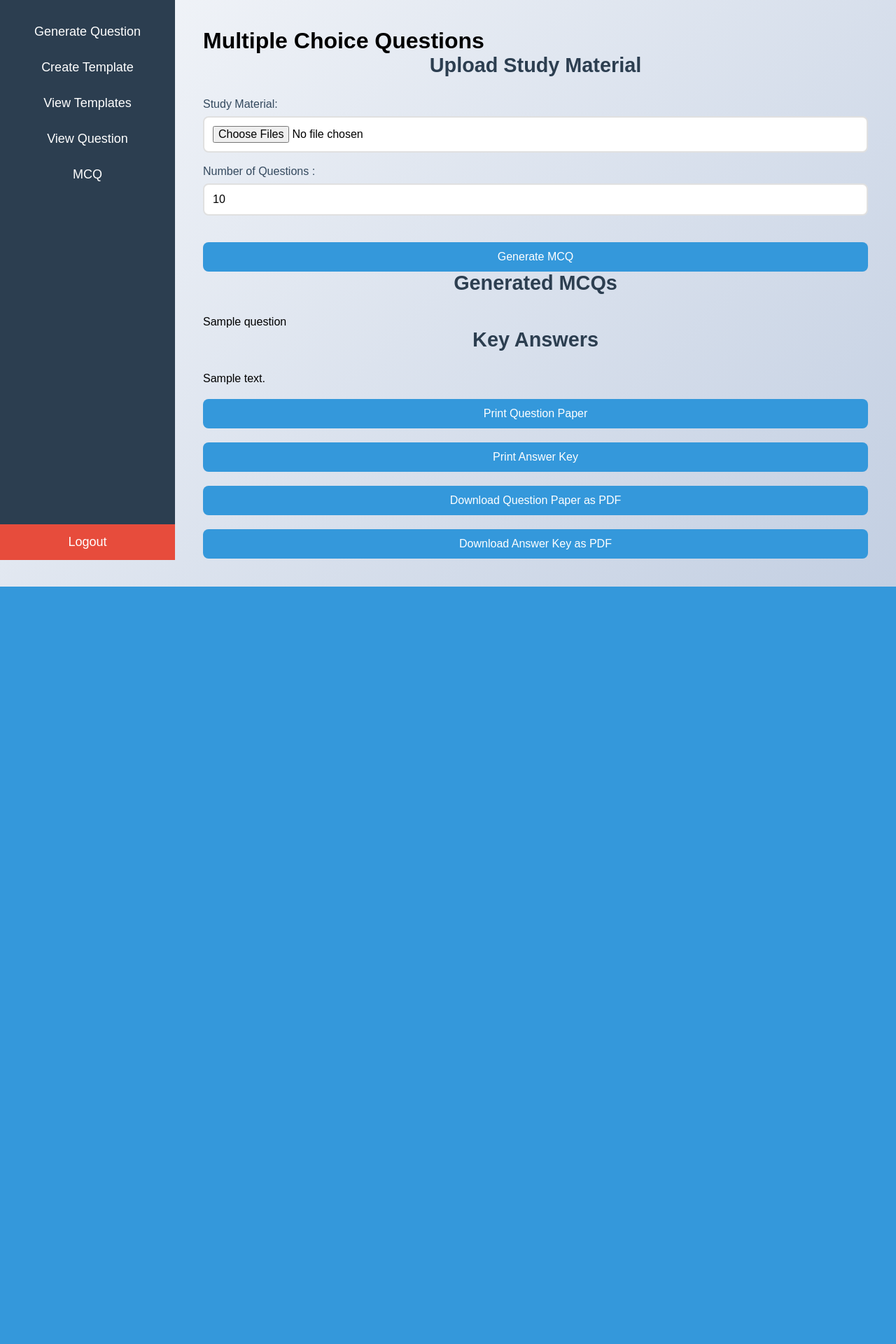
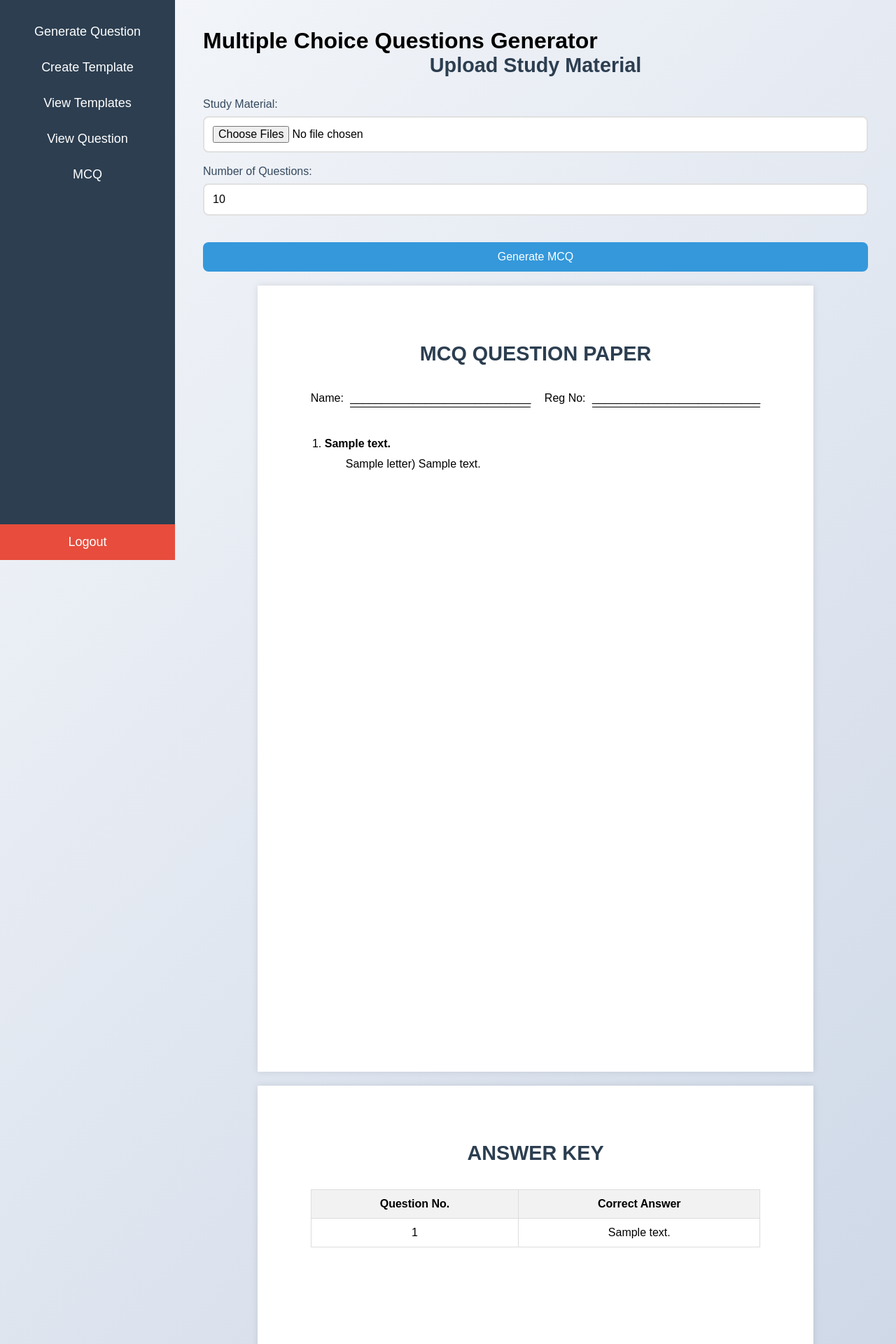
Before and after one commit to Anjana2002/QNest, a Django app: template QNest/templates/mcq.html in a window 1280 px wide. Shown: the top 1920 px of the page at 70% size. Before the commit the page ends 838 px from the top, so only its background shows below. Run offline with Django 5.2, Linux system fonts and the light colour scheme; the template is opened without the code that fills it: most values are stand-ins (such as "Sample title", 1, 10 or a date in 2020); some libraries are stand-ins or nearby versions.

Commit message:
mcq generation

```diff
--- a/QNest/templates/mcq.html
+++ b/QNest/templates/mcq.html
@@ -1,80 +1,256 @@
 {% extends 'base.html' %}
-
 {% block title %}MCQ Generator{% endblock %}
 
 {% block content %}
-<h1>Multiple Choice Questions</h1>
-<h2>Upload Study Material </h2>
+<h1>Multiple Choice Questions Generator</h1>
+<h2>Upload Study Material</h2>
 
 <form id="upload-form" method="POST" enctype="multipart/form-data">
     {% csrf_token %}
     <label for="study_material">Study Material:</label>
     <input type="file" id="study_material" name="study_material" accept="application/pdf" required multiple><br><br>
 
-    <label for="q_no">Number of Questions :</label>
-    <input type="number" id="q_no" name="q_no" min="10" value="10"><br><br>
+    <label for="q_no">Number of Questions:</label>
+    <input type="number" id="q_no" name="q_no" min="1" value="10"><br><br>
 
     <button type="submit" name="generate_mcq">Generate MCQ</button>
 </form>
 
 {% if questions %}
-    <!-- Questions Section -->
-    <div id="question-section">
-        <h2>Generated MCQs</h2>
-        <div id="question-paper">
-            {% for question in questions_list %}
-                <p>{{ question }}</p>
-            {% endfor %}
+    <!-- Question Paper -->
+    <div id="question-paper" class="paper-container">
+        <div class="paper-header">
+            <h2 class="text-center">MCQ QUESTION PAPER</h2>
+            <div class="student-info">
+                <div class="info-item">
+                    <span class="label">Name:</span>
+                    <span class="underline">_____________________________</span>
+                </div>
+                <div class="info-item">
+                    <span class="label">Reg No:</span>
+                    <span class="underline">___________________________</span>
+                </div>
+            </div>
+        </div>
+
+        <div class="questions-container">
+            <ol class="questions-list">
+                {% for question in questions %}
+                    <li class="question-item">
+                        <div class="question-text">{{ question.text }}</div>
+                        <ul class="options-list">
+                            {% for option in question.options %}
+                                <li class="option-item">{{ option.letter }}) {{ option.text }}</li>
+                            {% endfor %}
+                        </ul>
+                    </li>
+                {% endfor %}
+            </ol>
         </div>
     </div>
 
-    <!-- Answer Key Section -->
-    <div id="answer-section">
-        <h2>Key Answers</h2>
-        <div id="answer-key">
-            {% for answer in answers_list %}
-                <p>{{ answer }}</p>
-            {% endfor %}
-        </div>
+
+    <div id="answer-key" class="paper-container">
+        <h2 class="text-center">ANSWER KEY</h2>
+        <table class="answer-table">
+            <thead>
+                <tr>
+                    <th>Question No.</th>
+                    <th>Correct Answer</th>
+                </tr>
+            </thead>
+            <tbody>
+                {% for answer in answers %}
+                    <tr>
+                        <td>{{ answer.number }}</td>
+                        <td>{{ answer.answer }}</td>
+                    </tr>
+                {% endfor %}
+            </tbody>
+        </table>
     </div>
 
-    <!-- Buttons for Printing and Downloading -->
-    <button type="button" onclick="printContent('question-paper', 'Generated Question Paper')">Print Question Paper</button>
-    <button type="button" onclick="printContent('answer-key', 'Answer Key')">Print Answer Key</button>
-    <button type="button" onclick="downloadPDF('question-paper', 'Generated_Question_Paper.pdf', 'Generated Question Paper')">Download Question Paper as PDF</button>
-    <button type="button" onclick="downloadPDF('answer-key', 'Answer_Key.pdf', 'Answer Key')">Download Answer Key as PDF</button>
+    <!-- Buttons -->
+    <div class="action-buttons">
+        <button type="button" onclick="printContent('question-paper')">Print Question Paper</button>
+        <button type="button" onclick="printContent('answer-key')">Print Answer Key</button>
+        <button type="button" onclick="downloadPDF('question-paper', 'MCQ_Question_Paper.pdf')">Download Question Paper</button>
+        <button type="button" onclick="downloadPDF('answer-key', 'Answer_Key.pdf')">Download Answer Key</button>
+    </div>
 {% elif error %}
-    <p style="color:red;">{{ error }}</p>
+    <p class="error-message">{{ error }}</p>
 {% endif %}
 
-<!-- Import jsPDF -->
+<style>
+    .paper-container {
+        width: 210mm;
+        min-height: 297mm;
+        margin: 20px auto;
+        padding: 20mm;
+        background: white;
+        box-shadow: 0 0 10px rgba(0,0,0,0.1);
+        box-sizing: border-box;
+        font-family: "Times New Roman", serif;
+        font-size: 12pt;
+        line-height: 1.5;
+    }
+
+    .text-center { text-align: center; }
+
+    .student-info {
+        display: flex;
+        justify-content: space-between;
+        margin: 20px 0 40px 0;
+    }
+
+    .label { margin-right: 5px; }
+    .underline {
+        border-bottom: 1px solid black;
+        min-width: 150px;
+        display: inline-block;
+    }
+
+    .questions-list {
+        list-style-type: decimal;
+        padding-left: 20px;
+    }
+
+    .question-item {
+        margin-bottom: 15px;
+        page-break-inside: avoid;
+    }
+
+    .question-text {
+        font-weight: bold;
+        margin-bottom: 5px;
+    }
+
+    .options-list {
+        list-style-type: none;
+        padding-left: 30px;
+        margin-top: 5px;
+    }
+
+    .option-item { margin-bottom: 5px; }
+
+    .answer-table {
+        width: 100%;
+        border-collapse: collapse;
+        margin-top: 20px;
+    }
+
+    .answer-table th, .answer-table td {
+        border: 1px solid #ddd;
+        padding: 8px;
+        text-align: center;
+    }
+
+    .answer-table th { background-color: #f2f2f2; }
+
+    .action-buttons {
+        text-align: center;
+        margin: 20px 0;
+    }
+
+    .action-buttons button {
+        margin: 0 10px;
+        padding: 8px 15px;
+        background-color: #4CAF50;
+        color: white;
+        border: none;
+        border-radius: 4px;
+        cursor: pointer;
+    }
+
+    .action-buttons button:hover {
+        background-color: #45a049;
+    }
+
+    .error-message {
+        color: red;
+        text-align: center;
+        margin: 20px 0;
+    }
+
+    @media print {
+        body * { visibility: hidden; }
+        .paper-container, .paper-container * { visibility: visible; }
+        .paper-container {
+            position: absolute;
+            left: 0;
+            top: 0;
+            width: 100%;
+            height: 100%;
+            margin: 0;
+            padding: 20mm;
+            box-shadow: none;
+        }
+        .action-buttons { display: none; }
+    }
+</style>
+
+<!-- jsPDF & html2canvas -->
 <script src="https://cdnjs.cloudflare.com/ajax/libs/jspdf/2.5.1/jspdf.umd.min.js"></script>
+<script src="https://cdnjs.cloudflare.com/ajax/libs/html2canvas/1.4.1/html2canvas.min.js"></script>
 <script>
     const { jsPDF } = window.jspdf;
 
-    // Print Function
-    function printContent(elementId, title) {
+    function printContent(elementId) {
         const content = document.getElementById(elementId).innerHTML;
         const printWindow = window.open('', '', 'height=600,width=800');
-        printWindow.document.write('<html><head><title>' + title + '</title></head><body>');
-        printWindow.document.write('<h2>' + title + '</h2>');
+        printWindow.document.write('<html><head><title>Print</title>');
+        printWindow.document.write('<style>' + document.querySelector('style').innerHTML + '</style>');
+        printWindow.document.write('</head><body>');
+        printWindow.document.write('<div class="paper-container">');
         printWindow.document.write(content);
+        printWindow.document.write('</div>');
         printWindow.document.write('</body></html>');
         printWindow.document.close();
-        printWindow.print();
+        setTimeout(() => {
+            printWindow.print();
+        }, 500);
     }
 
-    // Download PDF Function
-    async function downloadPDF(elementId, fileName, title) {
-        const doc = new jsPDF();
-        const content = document.getElementById(elementId).innerText;
-        const lines = doc.splitTextToSize(content, 180);
-        doc.setFontSize(12);
-        doc.text(title, 10, 10);
-        doc.text(lines, 10, 20);
+    function downloadPDF(elementId, fileName) {
+        const element = document.getElementById(elementId);
 
-        doc.save(fileName);
+        // Set display options for better rendering
+        const originalStyle = element.style.display;
+        element.style.display = 'block';
+
+        html2canvas(element, {
+            scale: 2,
+            logging: false,
+            useCORS: true,
+            allowTaint: true
+        }).then(canvas => {
+            // Restore original style
+            element.style.display = originalStyle;
+
+            const imgData = canvas.toDataURL('image/png');
+            const pdf = new jsPDF('p', 'mm', 'a4');
+            const pageWidth = pdf.internal.pageSize.getWidth();
+            const pageHeight = pdf.internal.pageSize.getHeight();
+            const imgWidth = pageWidth;
+            const imgHeight = canvas.height * imgWidth / canvas.width;
+
+            let heightLeft = imgHeight;
+            let position = 0;
+
+            // First page
+            pdf.addImage(imgData, 'PNG', 0, position, imgWidth, imgHeight);
+            heightLeft -= pageHeight;
+
+            // Additional pages if needed
+            while (heightLeft > 0) {
+                position = heightLeft - imgHeight;
+                pdf.addPage();
+                pdf.addImage(imgData, 'PNG', 0, position, imgWidth, imgHeight);
+                heightLeft -= pageHeight;
+            }
+
+            pdf.save(fileName);
+        });
     }
 </script>
-
 {% endblock %}
```
Also changed, not shown: QNest/generator/views.py (+90 -30 lines), QNest/db.sqlite3.
